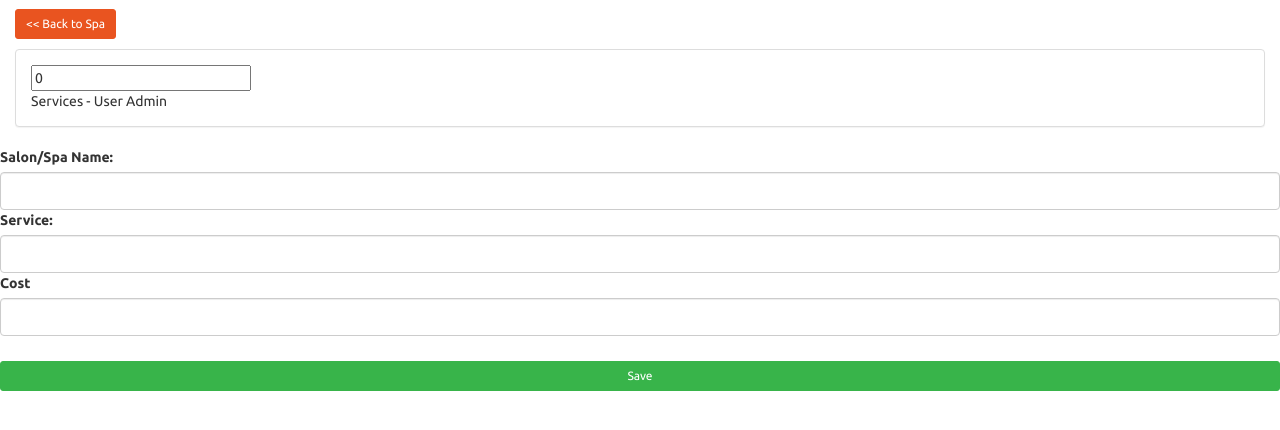
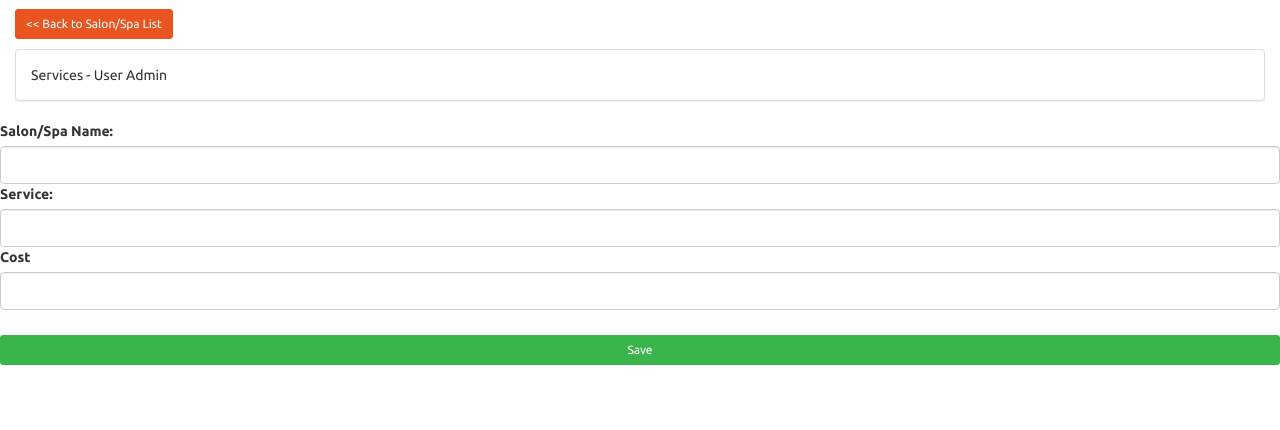
Before and after one commit to fatelord/spa_admin, a PHP site: page /spa_services.php in a window 1280 px wide. Shown: the part 51-481 px from the top of the page. Run offline with PHP 8.4, Linux system fonts and the light colour scheme; the visitor is signed in with stand-in values (Sample User, id 1); some libraries are stand-ins or nearby versions.

Commit message:
theme update

```diff
--- a/spa_services.php
+++ b/spa_services.php
@@ -50,12 +50,12 @@ if (!$logged) {
     </div>
 </div>
 <div class="col-md-12" style="margin:0 0 10px 0">
-    <a href="manage_spa.php" class="btn btn-primary btn-sm"><< Back to Spa</a>
+    <a href="manage_spa.php" class="btn btn-primary btn-sm"><< Back to Salon/Spa List</a>
 </div>
 <div class="col-md-12">
     <div class="panel panel-default">
         <div class="panel-body">
-            <input type="text" name="salon_id" id="salon_id" value="<?= $spa_id; ?>"/>
+            <input type="hidden" name="salon_id" id="salon_id" value="<?= $spa_id; ?>"/>
             <div id="jsGrid"><?= $application_name ?></div>
         </div>
     </div>
```
